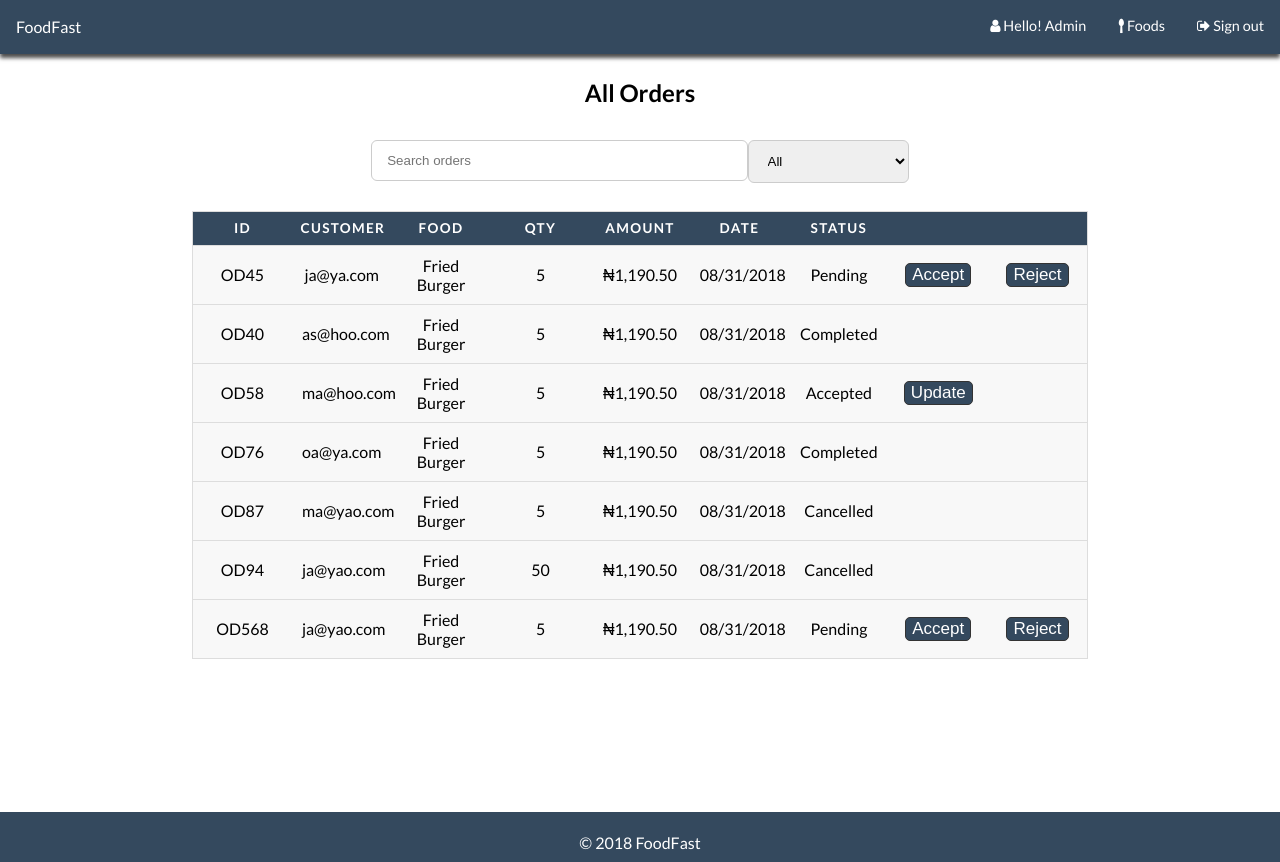
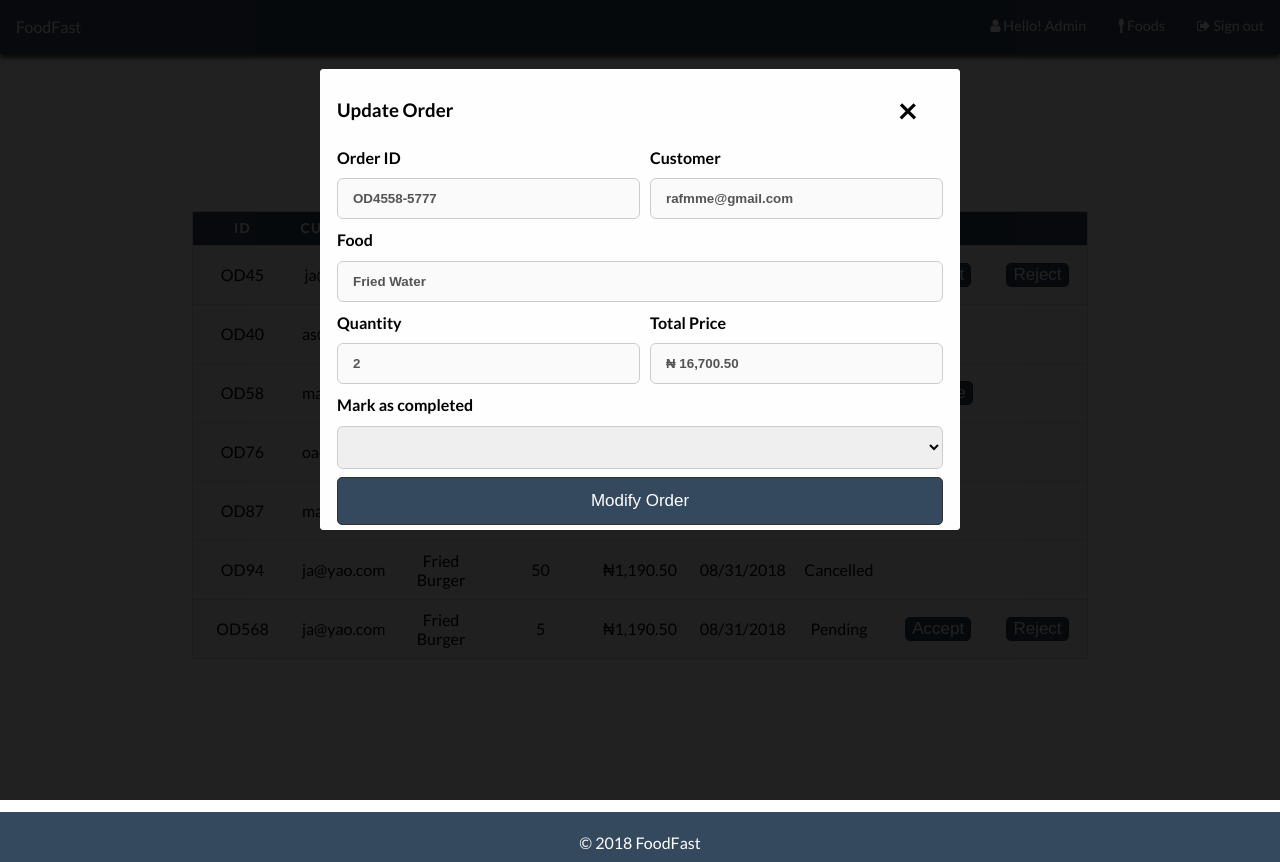
Before and after one commit to rafmme/foodfast, a plain HTML site: page UI/admin/index.html in a window 1280 px wide. Both pictures are taken after a click on the button "Update". Drawn offline with Linux system fonts and the light colour scheme; a web font is replaced by a local one.

Commit message:
[Feature #160359174] Add modal to allow Admin mark orders as complete

```diff
--- a/UI/admin/index.html
+++ b/UI/admin/index.html
@@ -157,10 +157,18 @@
                 <span style="margin-top: -15px;" onclick="closeModal('order-info')" class="close" title="Close Modal">&times;</span>
             </div>
             <h3>Order Information</h3>
-            <label for="orderID">Order ID</label>
-            <input type="text" name="" id="orderID" value="OD45-2018" disabled>
-            <label for="customer">Customer</label>
-            <input type="text" name="" id="customer" value="rafmme@gmail.com" disabled>
+            <div class="row">
+                <div class="col-2">
+                    <label for="orderID">Order ID</label>
+                    <input type="text" name="" id="orderID" value="OD4558-5777" disabled>
+                </div>
+                <div class="col-2">
+                    <div class="mg-left-10">
+                        <label for="customer">Customer</label>
+                        <input type="text" name="" id="customer" value="rafmme@gmail.com" disabled>
+                    </div>
+                </div>
+            </div>
             <label for="title">Food Item</label>
             <input type="text" name="" id="title" value="Flying Sphagethti" disabled>
             <div class="row">
@@ -220,6 +228,45 @@
             </div>
         </div>
     </div>
+    <div id="update" class="modal">
+        <form class="container modal-content animate" id="update-form">
+            <div class="imgcontainer">
+                <span style="margin-top: -15px;" onclick="closeModal('update')" class="close" title="Close Modal">&times;</span>
+            </div>
+            <h3>Update Order</h3>
+            <div class="row">
+                <div class="col-2">
+                    <label for="orderID">Order ID</label>
+                    <input type="text" name="" id="orderID" value="OD4558-5777" disabled>
+                </div>
+                <div class="col-2">
+                    <div class="mg-left-10">
+                        <label for="customer">Customer</label>
+                        <input type="text" name="" id="customer" value="rafmme@gmail.com" disabled>
+                    </div>
+                </div>
+            </div>
+            <label for="title">Food</label>
+            <input type="text" name="" id="title" disabled value="Fried Water">
+            <div class="row">
+                <div class="col-2"> <label for="qty">Quantity</label>
+                    <input type="number" value="2" name="" id="qty" disabled>
+                </div>
+                <div class="col-2">
+                    <div class="mg-left-10">
+                        <label for="price">Total Price</label>
+                        <input type="text" value="₦ 16,700.50" name="" id="price" disabled>
+                    </div>
+                </div>
+            </div>
+            <label for="Status">Mark as completed</label>
+            <select name="" id="status">
+                <option value=""></option>
+                <option value="completed">completed</option>
+            </select>
+            <button style="margin-top: auto;" type="submit">Modify Order</button>
+        </form>
+    </div>
     <footer>
         <p class="text-center">&copy; 2018 FoodFast</p>
     </footer>
```
Also changed, not shown: UI/makeorder.html (+2 -2 lines), UI/userorders.html (+12 -4 lines).
